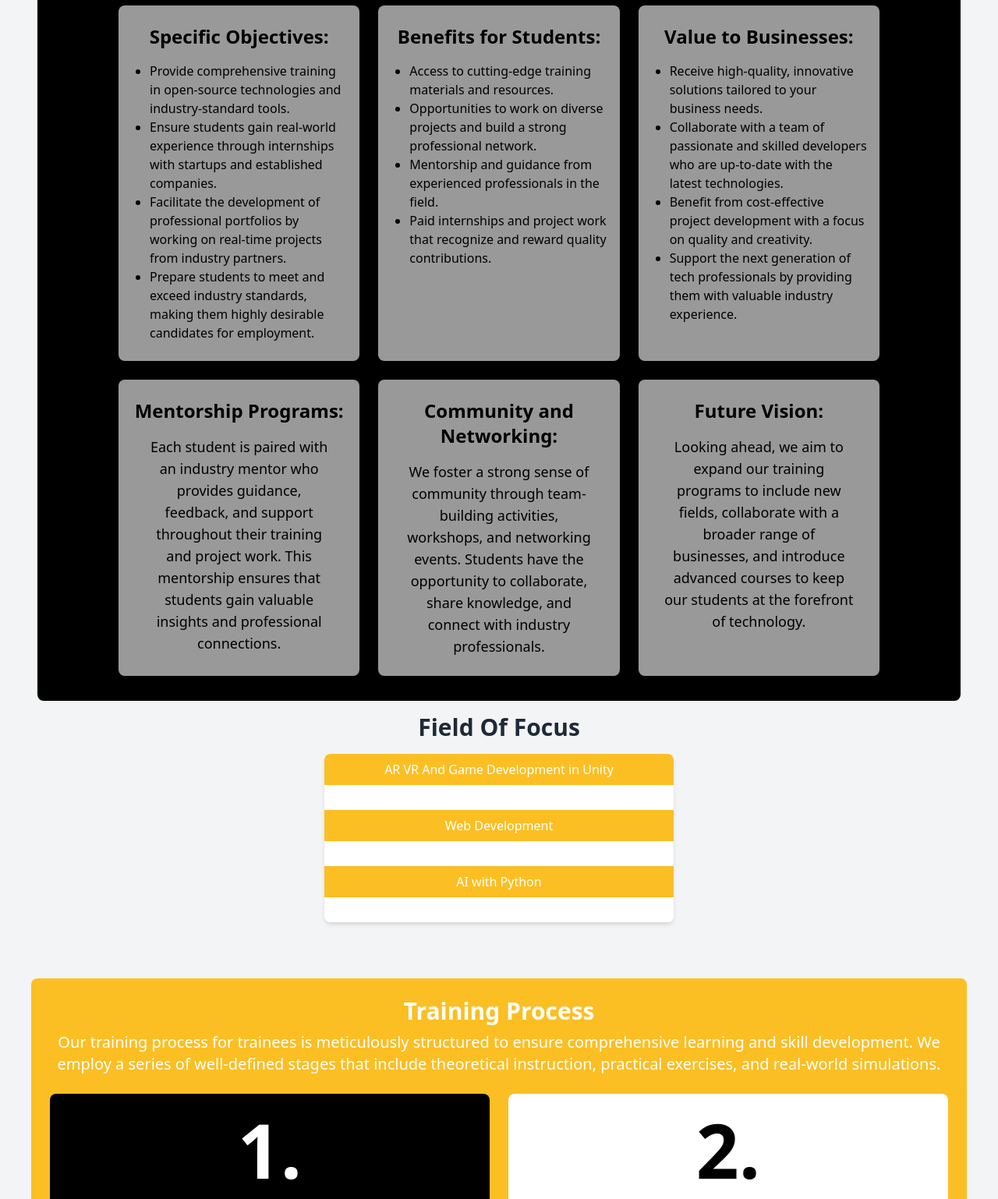
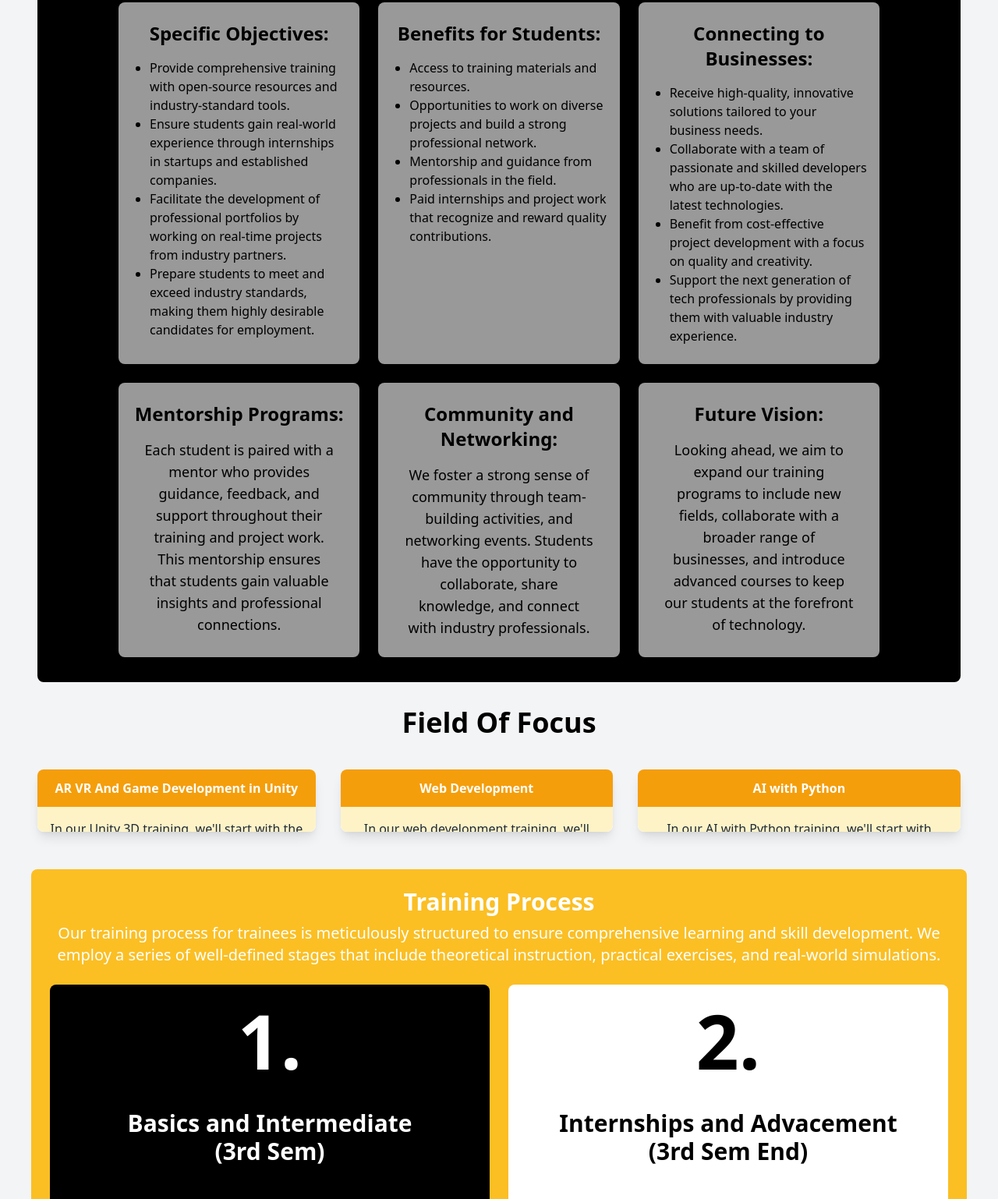
Before and after one commit to passionateSandy2004/Golden-Squad, a plain HTML site: page index.html in a window 1280 px wide. Shown: the part 309-1847 px from the top of the page at 78% size. Drawn offline with nearby package versions, Linux system fonts and the light colour scheme.

Commit message:
Update index.html

```diff
--- a/index.html
+++ b/index.html
@@ -10,22 +10,58 @@
         .expandable {
           max-height: 0;
           overflow: hidden;
-          transition: max-height 0.5s ease-out;
+          transition: max-height 0.3s ease, padding 0.3s ease;
         }
-        .hover-trigger:hover .expandable {
-          max-height: 300px; /* Adjust as needed for content */
-          background-color: black;
+        .expandable-active {
+          max-height: 500px; /* Adjust as needed */
+          padding: 1rem;
+        }
+        .hover-trigger button {
+          transition: transform 0.6s ease;
+          justify-content: center; /* Center the content horizontally */
+          align-items: center;
+        }
+        .hover-trigger button:hover {
+          transform: scale(1.05);
+        }
+        .icon {
+          transition: transform 0.3s ease;
+        }
+        .icon-active {
+          transform: rotate(180deg);
+        }
+        .horizontal {
+          display: flex;
+          justify-content: space-around;
+        }
+        .hover-trigger {
+          transition: flex 0.6s ease, height 0.6s ease, width 0.6s ease;
+        }
+        .hover-trigger-active {
+          flex: 1 1 100%;
+          height: auto;
+          width: 100%;
+        }
+        .container-vertical {
+          display: flex;
+          flex-direction: column;
+          align-items: center;
+        }
+        .hidden {
+          display: none;
         }
     </style>
+    <script src="https://kit.fontawesome.com/a076d05399.js" crossorigin="anonymous"></script>
 </head>
 <body class="bg-gray-100 text-gray-800 ">
 
     <!-- Header -->
     <header class="bg-yellow-500 text-white p-4">
-        <div class="container mx-auto text-center">
-            <h1 class="text-4xl font-bold">Golden Squad</h1>
+        <div class="container mx-auto">
+            <h1 class="text-3xl font-bold">Golden Squad</h1>
             <p class="mt-2 text-lg">Transforming students into industrial-standard developers.</p>
         </div>
+
     </header>
 
     <!-- Goals Section -->
@@ -38,8 +74,8 @@
             <div class="bg-white text-black opacity-60 shadow-lg hover:opacity-100 hover:bg-yellow-400 rounded-lg py-2 px-4">
                 <h3 class="text-2xl font-semibold mt-4 text-center mb-4">Specific Objectives:</h3>
                 <ul class="list-disc pl-6 mb-4">
-                    <li>Provide comprehensive training in open-source technologies and industry-standard tools.</li>
-                    <li>Ensure students gain real-world experience through internships with startups and established companies.</li>
+                    <li>Provide comprehensive training with open-source resources and industry-standard tools.</li>
+                    <li>Ensure students gain real-world experience through internships in startups and established companies.</li>
                     <li>Facilitate the development of professional portfolios by working on real-time projects from industry partners.</li>
                     <li>Prepare students to meet and exceed industry standards, making them highly desirable candidates for employment.</li>
                 </ul>
@@ -47,14 +83,14 @@
             <div class="bg-white text-black opacity-60 shadow-lg hover:opacity-100 hover:bg-yellow-400 rounded-lg py-2 px-4">
                 <h3 class="text-2xl font-semibold mt-4 text-center mb-4">Benefits for Students:</h3>
                 <ul class="list-disc pl-6 mb-4">
-                    <li>Access to cutting-edge training materials and resources.</li>
+                    <li>Access to training materials and resources.</li>
                     <li>Opportunities to work on diverse projects and build a strong professional network.</li>
-                    <li>Mentorship and guidance from experienced professionals in the field.</li>
+                    <li>Mentorship and guidance from professionals in the field.</li>
                     <li>Paid internships and project work that recognize and reward quality contributions.</li>
                 </ul>
             </div>
             <div class="bg-white text-black opacity-60 shadow-lg hover:opacity-100 hover:bg-yellow-400 rounded-lg py-2 px-4">
-                <h3 class="text-2xl font-semibold mt-4 text-center mb-4">Value to Businesses:</h3>
+                <h3 class="text-2xl font-semibold mt-4 text-center mb-4">Connecting to Businesses:</h3>
                 <ul class="list-disc pl-6 mb-4">
                     <li>Receive high-quality, innovative solutions tailored to your business needs.</li>
                     <li>Collaborate with a team of passionate and skilled developers who are up-to-date with the latest technologies.</li>
@@ -65,13 +101,13 @@
             <div class="bg-white text-black opacity-60 shadow-lg hover:opacity-100 hover:bg-yellow-400 rounded-lg py-2 px-4">
                 <h3 class="text-2xl font-semibold mt-4 text-center">Mentorship Programs:</h3>
                 <p class="text-lg m-4 text-center">
-                    Each student is paired with an industry mentor who provides guidance, feedback, and support throughout their training and project work. This mentorship ensures that students gain valuable insights and professional connections.
+                    Each student is paired with a mentor who provides guidance, feedback, and support throughout their training and project work. This mentorship ensures that students gain valuable insights and professional connections.
                 </p>
             </div>
             <div class="bg-white text-black opacity-60 shadow-lg hover:opacity-100 hover:bg-yellow-400 rounded-lg py-2 px-4">
                 <h3 class="text-2xl font-semibold mt-4 text-center">Community and Networking:</h3>
                 <p class="text-lg m-4 text-center">
-                    We foster a strong sense of community through team-building activities, workshops, and networking events. Students have the opportunity to collaborate, share knowledge, and connect with industry professionals.
+                    We foster a strong sense of community through team-building activities, and networking events. Students have the opportunity to collaborate, share knowledge, and connect with industry professionals.
                 </p>
             </div>
             <div class="bg-white text-black opacity-60 shadow-lg hover:opacity-100 hover:bg-yellow-400 rounded-lg py-2 px-4">
@@ -84,42 +120,42 @@
     </section>
 
     <!--Field of Focus-->
-    <div class="p-4">
-        <div class="mb-8">
-          <h2 class="text-3xl font-bold mb-4 text-center">Field Of Focus</h2>
-          <div class="flex justify-center">
-            <div class="w-full max-w-md">
-              <div class="bg-white shadow-md rounded-lg overflow-hidden w-full">
-                <div class="hover-trigger">
-                  <button class="w-full py-2 px-4 text-center bg-yellow-400 text-white focus:outline-none">
+    <div class="m-8">
+        <h2 class="text-4xl font-extrabold mb-6 text-center text-black">Field Of Focus</h2>
+        <div id="container" class="horizontal">
+          <div class="bg-white shadow-lg rounded-lg overflow-hidden m-4 transform transition-transform duration-300 hover-trigger">
+            <button class="w-full py-3 px-5 text-center bg-yellow-500 text-white font-bold flex justify-between items-center">
               AR VR And Game Development in Unity
             </button>
-                  <div class="expandable p-4 bg-white">
-                    <p class="text-white text-center">
-                        In our Unity 3D training, we'll start with the basics of 3D game development, covering the Unity interface, game objects, and scene creation. You'll master C# scripting to build interactive game mechanics and develop efficient, well-organized code. We'll also delve into augmented reality development using Unity's AR Foundation, learning to create immersive AR applications. By the end, you'll be equipped to build both 3D games and AR experiences.</p>
+            <div class="expandable p-4 bg-yellow-100 rounded-b-lg">
+              <p class="text-gray-800 text-center">
+                In our Unity 3D training, we'll start with the basics of 3D game development, covering the Unity interface, game objects, and scene creation. You'll master C# scripting to build interactive game mechanics and develop efficient, well-organized code. We'll also delve into augmented reality development using Unity's AR Foundation, learning to create immersive AR applications. By the end, you'll be equipped to build both 3D games and AR experiences.
+              </p>
             </div>
           </div>
-                <div class="hover-trigger">
-                    <button class="w-full py-2 px-4 text-center bg-yellow-400 text-white focus:outline-none">
+          <div class="bg-white shadow-lg rounded-lg overflow-hidden m-4 transform transition-transform duration-300 hover-trigger">
+            <button class="w-full py-3 px-5 text-center bg-yellow-500 text-white font-bold flex justify-between items-center">
               Web Development
             </button>
-                    <div class="expandable p-4 bg-white">
-                      <p class="text-white text-center">In our web development training, we'll begin with the basics of HTML and CSS, including Tailwind CSS, to create structured and styled web pages. You'll learn JavaScript for interactive and dynamic content. We'll cover various aspects of web development, including responsive design, web frameworks, and best practices. By the end, you'll be equipped to build modern, responsive websites with a strong foundation in front-end development.</p>
+            <div class="expandable p-4 bg-yellow-100 rounded-b-lg">
+              <p class="text-gray-800 text-center">
+                In our web development training, we'll begin with the basics of HTML and CSS, including Tailwind CSS, to create structured and styled web pages. You'll learn JavaScript for interactive and dynamic content. We'll cover various aspects of web development, including responsive design, web frameworks, and best practices. By the end, you'll be equipped to build modern, responsive websites with a strong foundation in front-end development.
+              </p>
             </div>
           </div>
-                <div class="hover-trigger">
-                    <button class="w-full py-2 px-4 text-center bg-yellow-400 text-white focus:outline-none">
+          <div class="bg-white shadow-lg rounded-lg overflow-hidden m-4 transform transition-transform duration-300 hover-trigger">
+            <button class="w-full py-3 px-5 text-center bg-yellow-500 text-white font-bold flex justify-between items-center">
               AI with Python
             </button>
-                    <div class="expandable p-4 bg-white">
-                      <p class="text-white text-center text-wrap">In our AI with Python training, we'll start with Python basics and move on to machine learning techniques like supervised, unsupervised, and reinforcement learning. We'll delve into neural networks, their structure, and functionality, and you'll build and train them using TensorFlow and PyTorch. We'll also use OpenCV for real-world AI projects, such as image recognition and object detection. By the end, you'll have a solid foundation in AI and machine learning, ready to tackle practical problems with advanced techniques.</p>
+            <div class="expandable p-4 bg-yellow-100 rounded-b-lg">
+              <p class="text-gray-800 text-center">
+                In our AI with Python training, we'll start with Python basics and move on to machine learning techniques like supervised, unsupervised, and reinforcement learning. We'll delve into neural networks, their structure, and functionality, and you'll build and train them using TensorFlow and PyTorch. We'll also use OpenCV for real-world AI projects, such as image recognition and object detection. By the end, you'll have a solid foundation in AI and machine learning, ready to tackle practical problems with advanced techniques.
+              </p>
             </div>
           </div>
         </div>
     </div>
-          </div>
-        </div>
-    </div>
+
 
     <!-- Training Process Section -->
     <div class="my-6 m-10 bg-yellow-400 rounded-lg">
@@ -175,7 +211,7 @@
     </div>
 
     <!-- Apply Section -->
-    <section class="bg-white p-6 mt-6">
+    <section class="bg-white py-6 mt-6">
         <div class="container mx-auto">
             <h2 class="text-3xl font-bold mb-4">Join Our Team</h2>
             <p class="text-lg mb-4">Eligibility:</p>
@@ -184,12 +220,12 @@
                 <li>Good communication skills</li>
                 <li>Ability to manage studies and projects simultaneously</li>
             </ul>
-            <a href="https://forms.gle/kCKLgPgmBYfGgB3H9" target="_blank" class="bg-yellow-500 text-white px-4 py-2 rounded">Apply Now</a>
+            <a href="https://forms.gle/EYaJzDbptDrqUnri7" target="_blank" class="bg-yellow-500 text-white px-4 py-2 rounded">Apply Now</a>
         </div>
     </section>
 
     <!-- Services Section -->
-    <section class="container mx-auto p-6 mt-6">
+    <section class="container mx-auto py-6 mt-6">
         <h2 class="text-3xl font-bold mb-4">Get Our Services</h2>
         <p class="text-lg mb-4">Transform your business with our innovative solutions in AR/VR, 3D modeling, and web development.</p>
         <a href="#" class="bg-yellow-500 text-white px-4 py-2 rounded">Request Service</a>
@@ -201,6 +237,25 @@
             <p>&copy; 2024 Golden Squad. All rights reserved.</p>
         </div>
     </footer>
+    <script>
+        const container = document.getElementById('container');
+        const boxes = document.querySelectorAll('.hover-trigger');
+
+        boxes.forEach(box => {
+          box.addEventListener('mouseover', () => {
+            boxes.forEach(b => b.classList.add('hidden'));
+            box.classList.remove('hidden');
+            box.querySelector('.expandable').classList.add('expandable-active');
+          });
+
+          box.addEventListener('mouseleave', () => {
+            boxes.forEach(b => {
+              b.classList.remove('hidden');
+              b.querySelector('.expandable').classList.remove('expandable-active');
+            });
+          });
+        });
+    </script>
 
 </body>
 </html>
```
Lines whose indentation alone changed are shown as unchanged.
